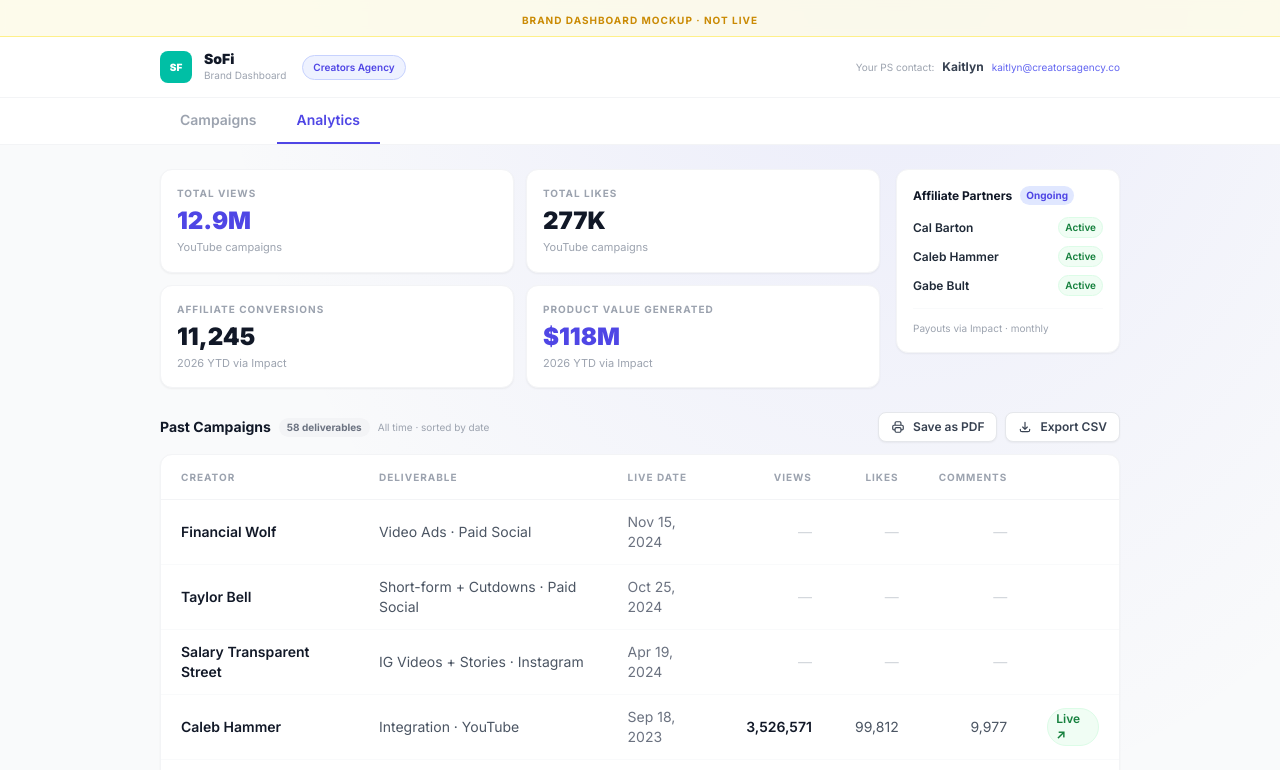
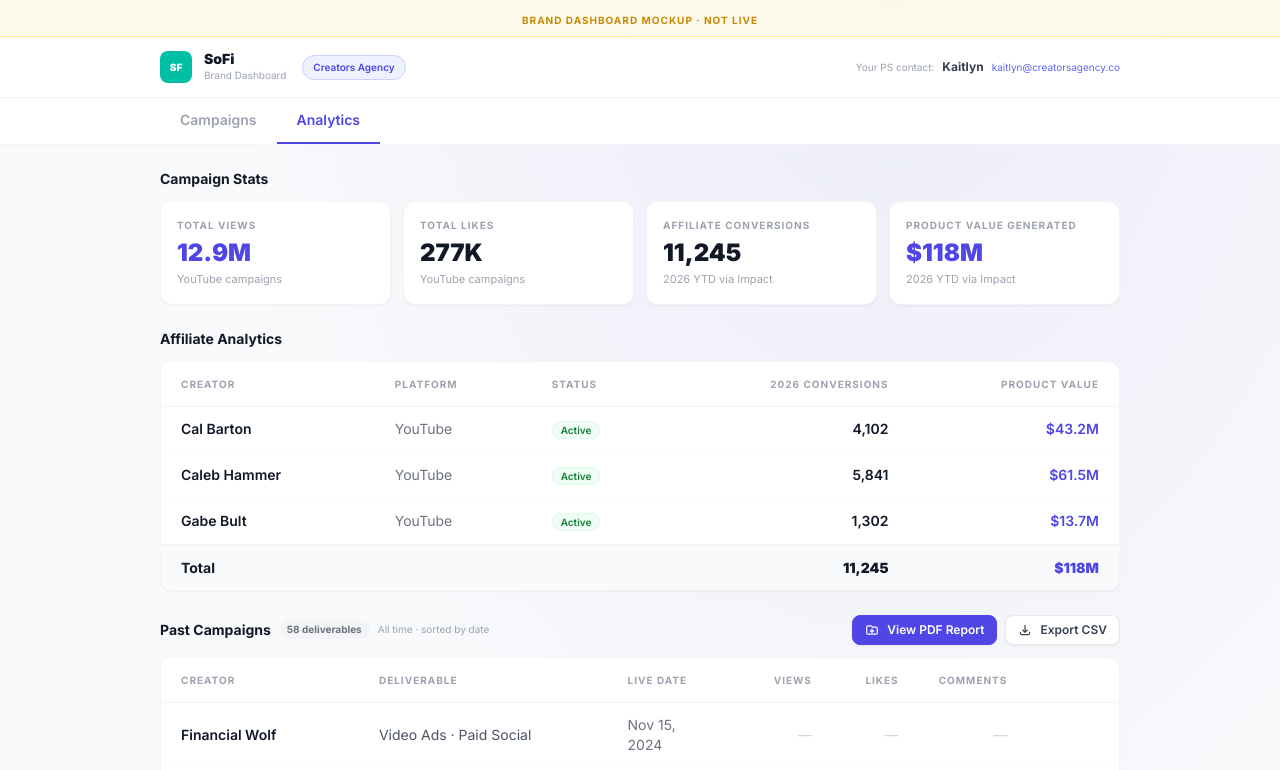
Before and after one commit to partnerships-collabs/creator-dashboard-mockups, a plain HTML site: page mockup-brand-a.html in a window 1280 px wide. Both pictures are taken after a click on the button "Analytics". Shown: the top 770 px of the page. Drawn offline with nearby package versions, Linux system fonts and the light colour scheme.

Commit message:
Separate campaign stats and affiliate analytics sections; wire PDF button to report-sofi.html

```diff
--- a/mockup-brand-a.html
+++ b/mockup-brand-a.html
@@ -274,9 +274,10 @@
 <!-- ═══ TAB: ANALYTICS ═══ -->
 <div id="panel-analytics" class="space-y-6 hidden">
 
-  <!-- Stats + Affiliate side by side -->
-  <div class="flex gap-4 items-start">
-    <div class="flex-1 grid grid-cols-2 gap-3">
+  <!-- Campaign Stats -->
+  <div>
+    <h2 class="text-sm font-bold text-gray-900 mb-3">Campaign Stats</h2>
+    <div class="grid grid-cols-4 gap-3">
       <div class="bg-white rounded-xl border border-gray-100 shadow-sm p-4">
         <div class="text-[10px] font-bold text-gray-400 uppercase tracking-widest mb-1">Total Views</div>
         <div class="text-2xl font-black text-brand-600">12.9M</div>
@@ -298,26 +299,53 @@
         <div class="text-[11px] text-gray-400 mt-0.5">2026 YTD via Impact</div>
       </div>
     </div>
-    <div class="w-56 bg-white rounded-xl border border-gray-100 shadow-sm p-4 flex-shrink-0">
-      <div class="flex items-center gap-2 mb-3">
-        <span class="text-xs font-bold text-gray-900">Affiliate Partners</span>
-        <span class="text-[10px] font-bold bg-indigo-100 text-indigo-600 px-1.5 py-0.5 rounded-full">Ongoing</span>
-      </div>
-      <div class="space-y-2">
-        <div class="flex items-center justify-between">
-          <span class="text-xs font-semibold text-gray-800">Cal Barton</span>
-          <span class="text-[10px] px-1.5 py-0.5 rounded-full bg-green-50 text-green-700 font-semibold border border-green-100">Active</span>
-        </div>
-        <div class="flex items-center justify-between">
-          <span class="text-xs font-semibold text-gray-800">Caleb Hammer</span>
-          <span class="text-[10px] px-1.5 py-0.5 rounded-full bg-green-50 text-green-700 font-semibold border border-green-100">Active</span>
-        </div>
-        <div class="flex items-center justify-between">
-          <span class="text-xs font-semibold text-gray-800">Gabe Bult</span>
-          <span class="text-[10px] px-1.5 py-0.5 rounded-full bg-green-50 text-green-700 font-semibold border border-green-100">Active</span>
-        </div>
-      </div>
-      <div class="mt-3 pt-3 border-t border-gray-50 text-[10px] text-gray-400">Payouts via Impact · monthly</div>
+  </div>
+
+  <!-- Affiliate Analytics -->
+  <div>
+    <h2 class="text-sm font-bold text-gray-900 mb-3">Affiliate Analytics</h2>
+    <div class="bg-white rounded-xl border border-gray-100 shadow-sm overflow-hidden">
+      <table class="w-full text-sm">
+        <thead>
+          <tr class="border-b border-gray-100">
+            <th class="text-left px-5 py-3 text-[10px] font-bold text-gray-400 uppercase tracking-widest">Creator</th>
+            <th class="text-left px-5 py-3 text-[10px] font-bold text-gray-400 uppercase tracking-widest">Platform</th>
+            <th class="text-left px-5 py-3 text-[10px] font-bold text-gray-400 uppercase tracking-widest">Status</th>
+            <th class="text-right px-5 py-3 text-[10px] font-bold text-gray-400 uppercase tracking-widest">2026 Conversions</th>
+            <th class="text-right px-5 py-3 text-[10px] font-bold text-gray-400 uppercase tracking-widest">Product Value</th>
+          </tr>
+        </thead>
+        <tbody class="divide-y divide-gray-50">
+          <tr class="hover:bg-gray-50">
+            <td class="px-5 py-3 font-semibold text-gray-900">Cal Barton</td>
+            <td class="px-5 py-3 text-gray-500">YouTube</td>
+            <td class="px-5 py-3"><span class="text-[10px] px-2 py-0.5 rounded-full bg-green-50 text-green-700 font-semibold border border-green-100">Active</span></td>
+            <td class="px-5 py-3 text-right font-semibold text-gray-900">4,102</td>
+            <td class="px-5 py-3 text-right font-semibold text-brand-600">$43.2M</td>
+          </tr>
+          <tr class="hover:bg-gray-50">
+            <td class="px-5 py-3 font-semibold text-gray-900">Caleb Hammer</td>
+            <td class="px-5 py-3 text-gray-500">YouTube</td>
+            <td class="px-5 py-3"><span class="text-[10px] px-2 py-0.5 rounded-full bg-green-50 text-green-700 font-semibold border border-green-100">Active</span></td>
+            <td class="px-5 py-3 text-right font-semibold text-gray-900">5,841</td>
+            <td class="px-5 py-3 text-right font-semibold text-brand-600">$61.5M</td>
+          </tr>
+          <tr class="hover:bg-gray-50">
+            <td class="px-5 py-3 font-semibold text-gray-900">Gabe Bult</td>
+            <td class="px-5 py-3 text-gray-500">YouTube</td>
+            <td class="px-5 py-3"><span class="text-[10px] px-2 py-0.5 rounded-full bg-green-50 text-green-700 font-semibold border border-green-100">Active</span></td>
+            <td class="px-5 py-3 text-right font-semibold text-gray-900">1,302</td>
+            <td class="px-5 py-3 text-right font-semibold text-brand-600">$13.7M</td>
+          </tr>
+        </tbody>
+        <tfoot>
+          <tr class="border-t-2 border-gray-100 bg-gray-50">
+            <td class="px-5 py-3 font-bold text-gray-900" colspan="3">Total</td>
+            <td class="px-5 py-3 text-right font-black text-gray-900">11,245</td>
+            <td class="px-5 py-3 text-right font-black text-brand-600">$118M</td>
+          </tr>
+        </tfoot>
+      </table>
     </div>
   </div>
 
@@ -330,10 +358,10 @@
         <span class="text-[10px] text-gray-400">All time · sorted by date</span>
       </div>
       <div class="flex items-center gap-2 no-print">
-        <button onclick="window.print()" class="inline-flex items-center gap-2 px-3 py-1.5 bg-white border border-gray-200 rounded-lg text-xs font-semibold text-gray-700 hover:border-brand-300 hover:text-brand-700 shadow-sm transition-colors">
-          <svg class="w-3.5 h-3.5" fill="none" viewBox="0 0 24 24" stroke="currentColor" stroke-width="2"><path stroke-linecap="round" stroke-linejoin="round" d="M17 17h2a2 2 0 002-2v-4a2 2 0 00-2-2H5a2 2 0 00-2 2v4a2 2 0 002 2h2m2 4h6a2 2 0 002-2v-4a2 2 0 00-2-2H9a2 2 0 00-2 2v4a2 2 0 002 2zm8-12V5a2 2 0 00-2-2H9a2 2 0 00-2 2v4h10z"/></svg>
-          Save as PDF
-        </button>
+        <a href="report-sofi.html" target="_blank" class="inline-flex items-center gap-2 px-3 py-1.5 bg-brand-600 border border-brand-600 rounded-lg text-xs font-semibold text-white hover:bg-brand-700 shadow-sm transition-colors">
+          <svg class="w-3.5 h-3.5" fill="none" viewBox="0 0 24 24" stroke="currentColor" stroke-width="2"><path stroke-linecap="round" stroke-linejoin="round" d="M12 10v6m0 0l-3-3m3 3l3-3M3 17V7a2 2 0 012-2h6l2 2h6a2 2 0 012 2v8a2 2 0 01-2 2H5a2 2 0 01-2-2z"/></svg>
+          View PDF Report
+        </a>
         <button onclick="downloadCSV()" class="inline-flex items-center gap-2 px-3 py-1.5 bg-white border border-gray-200 rounded-lg text-xs font-semibold text-gray-700 hover:border-brand-300 hover:text-brand-700 shadow-sm transition-colors">
           <svg class="w-3.5 h-3.5" fill="none" viewBox="0 0 24 24" stroke="currentColor" stroke-width="2"><path stroke-linecap="round" stroke-linejoin="round" d="M4 16v1a3 3 0 003 3h10a3 3 0 003-3v-1m-4-4l-4 4m0 0l-4-4m4 4V4"/></svg>
           Export CSV
```
